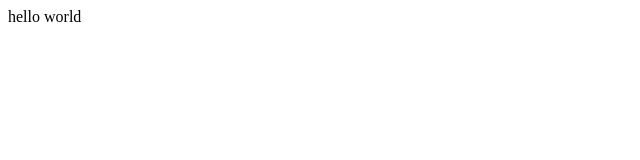
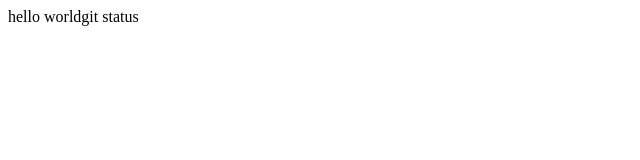
Before and after one commit to saurav-cv/first-demo, a plain HTML site: page index.html in a window 1280 px wide. Shown: the full height of the page, 0-640 px from the left. Drawn offline with Linux system fonts and the light colour scheme.

```diff
--- a/index.html
+++ b/index.html
@@ -1 +1 @@
-<p>hello world</p>
+<p>hello worldgit status</p>
```
Also changed, not shown: 1 other file.
